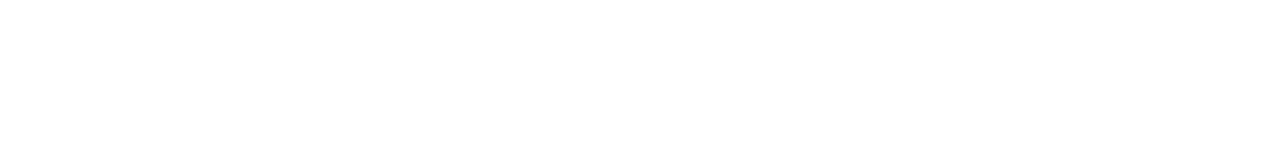
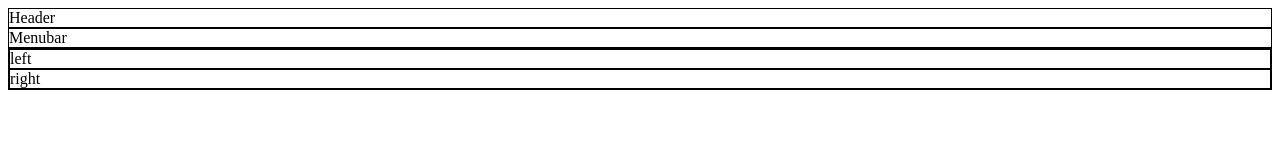
Before and after one commit to gspfranc/IGE511-TP2, a plain HTML site: page index.html in a window 1280 px wide. Drawn offline with Linux system fonts and the light colour scheme.

Commit message:
structure

```diff
--- a/index.html
+++ b/index.html
@@ -3,47 +3,42 @@
 <html lang="fr">
 
   <head>
-
+<style>
+div {border:solid black 1px;}
+</style>
     <meta charset="utf-8">
 
     <title></title>
 
 	<!--[if lt IE 9]>
-
 		<script src="./js/html5.js"></script>
-
 	<![endif]-->
 
 	<!--[if (gt IE 8) | (IEMobile)]><!-->
-
 	<link rel="stylesheet" href="./css/unsemantic-grid-responsive.css" />
-
 	<!--<![endif]-->
 
 
 
 	<!--[if (lt IE 9) & (!IEMobile)]>
-
 		<link rel="stylesheet" href="./css/ie.css" />
-
 	<![endif]-->
-
-
-
-
-
 	<link rel="stylesheet" href="./css/style.css" />
-
-
-
-
-
   </head>
-
   <body>
 
+		<header>
+			<div id="top-header">Header</div>
+			<div id ="menu-bar">Menubar</div>
+		</header>
 
+		<div id="main-container">
+			<div id="content-left">left</div>
+			<div id="content-right">right</div>
+		</div>
 
+		<footer>
+		</footer>
   </body>
 
 </html>
```
